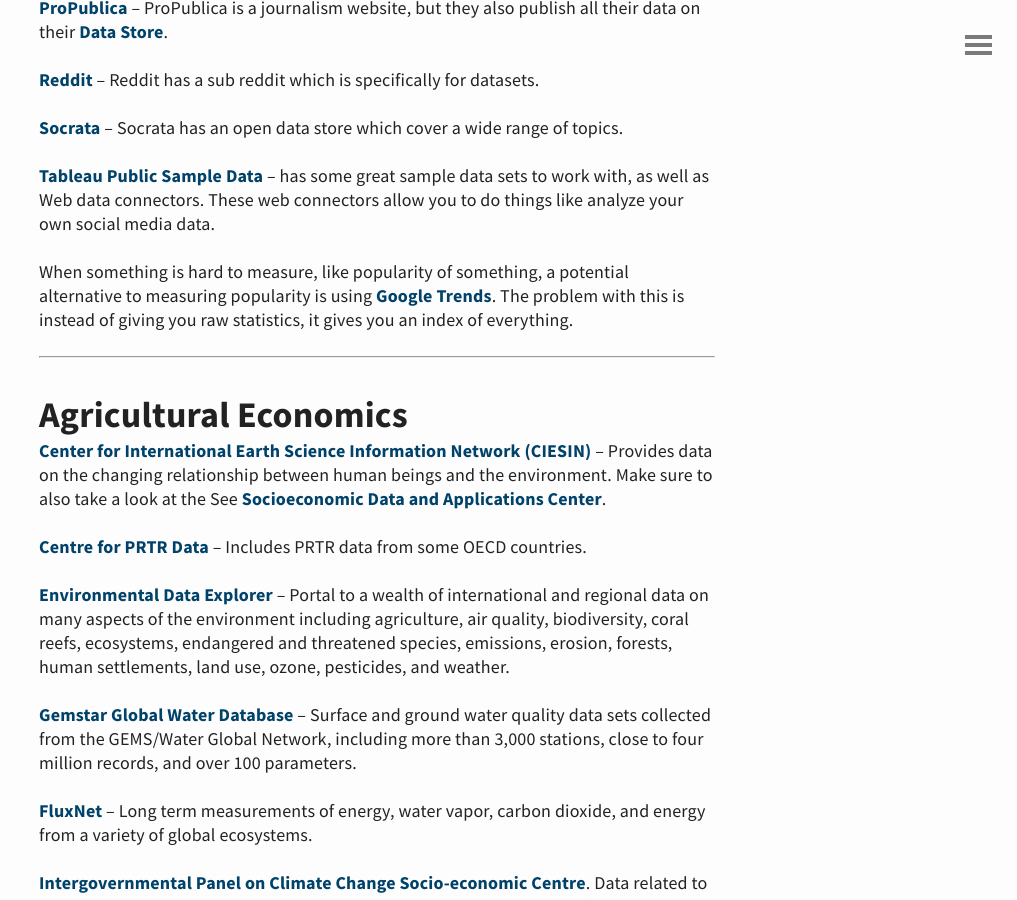
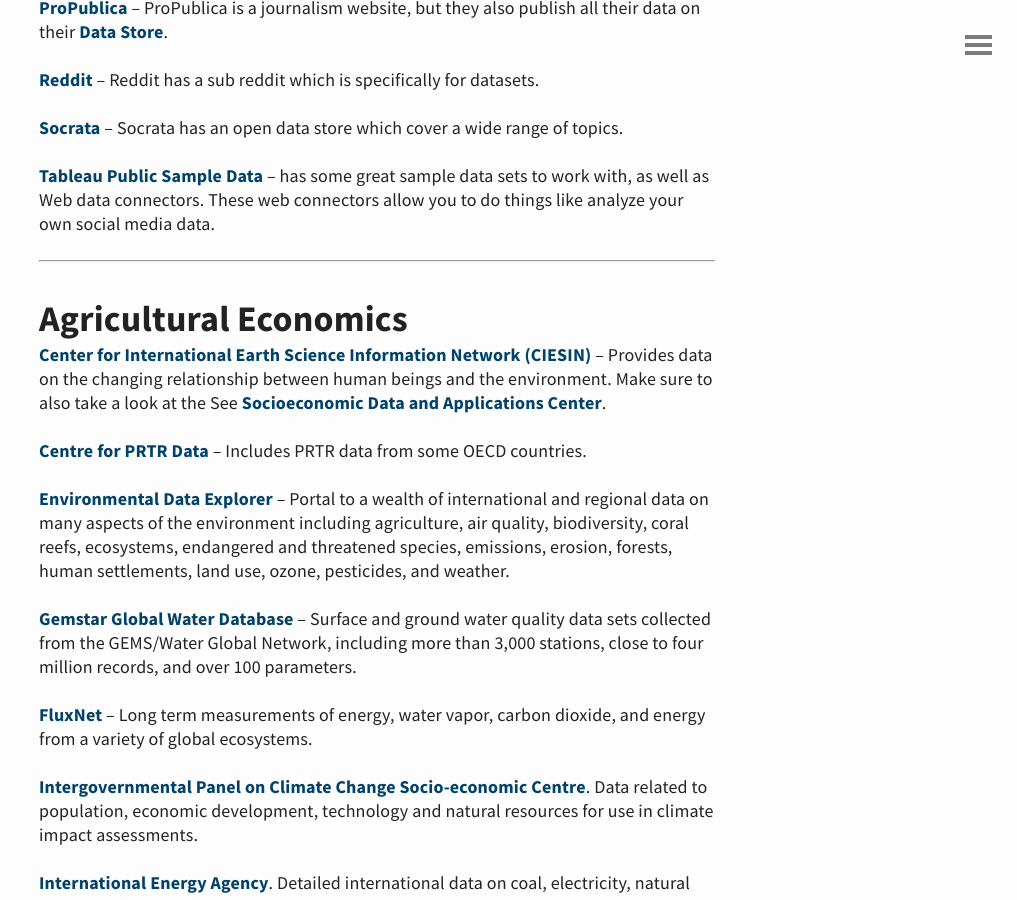
Before and after one commit to NumberHound/web, a Jekyll site: the page built from EconomicsData.md, in a window 1280 px wide and 900 px high, scrolled down 2324 px. Shown: the whole window, without its empty margins (263-1280 px from the left). Built offline with Jekyll 4.4.1, drawn with Linux system fonts in a browser that asks for light colours.

Commit message:
Update EconomicsData.md

```diff
--- a/EconomicsData.md
+++ b/EconomicsData.md
@@ -62,10 +62,6 @@ A quick google search can be done to see if your municipality, state/province or
 [Socrata](https://opendata.socrata.com) -- Socrata has an open data store which cover a wide range of topics.
 
 [Tableau Public Sample Data](https://public.tableau.com/en-us/s/resources) -- has some great sample data sets to work with, as well as Web data connectors. These web connectors allow you to do things like analyze your own social media data.
-
-
-
-When something is hard to measure, like popularity of something, a potential alternative to measuring popularity is using [Google Trends](https://trends.google.com/trends/). The problem with this is instead of giving you raw statistics, it gives you an index of everything.
 
 ---
 
```
